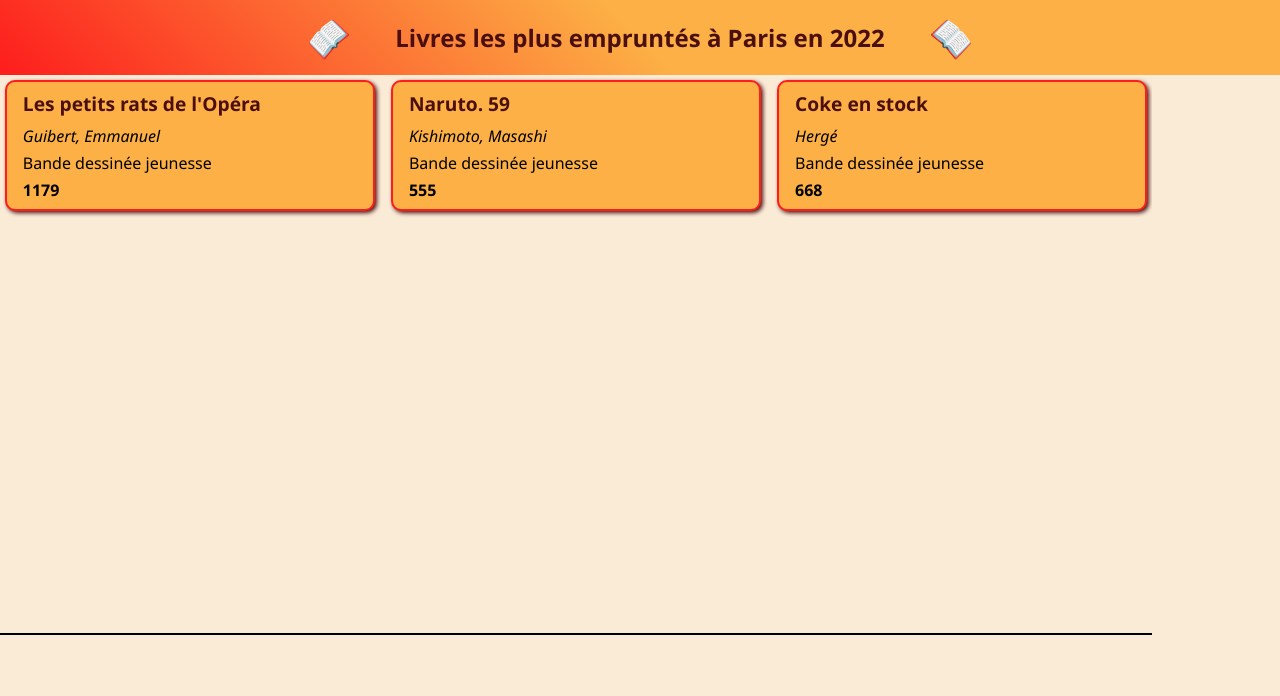
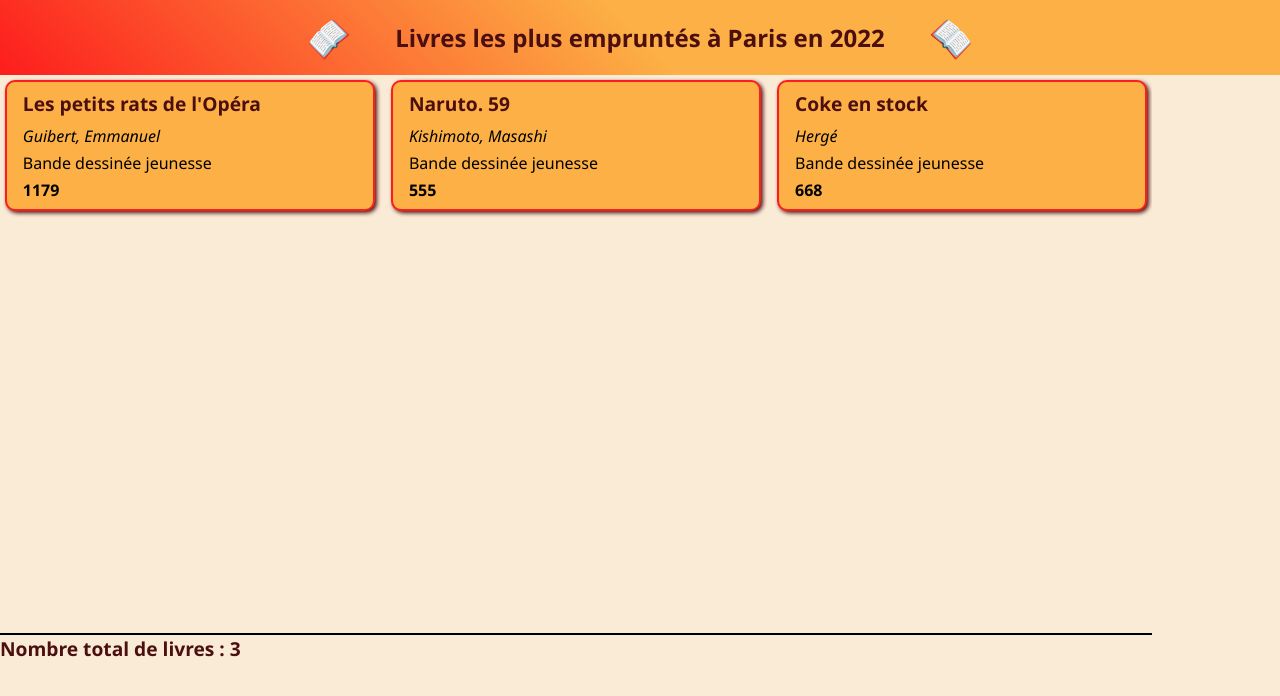
Before and after one commit to Ellundril/adataviz-react, a React (Vite) app: page / in a window 1280 px wide. Shown: the top 696 px of the page. Built offline with nearby package versions, Linux system fonts and the light colour scheme.

Commit message:
Ajout du composant nb de titres dans app.jsx

```diff
--- a/src/App.jsx
+++ b/src/App.jsx
@@ -1,7 +1,7 @@
-import "./index.css";
 import Entete from "./components/Entete";
 import Carte from "./components/Carte";
 import { donnees } from "./donnees.js";
+import NombredeTitres from "./components/NombreDeTitres.jsx";
 
 function App() {
   return (
@@ -18,6 +18,7 @@ function App() {
           ></Carte>
         ))}
       </section>
+      <NombredeTitres longueur={donnees.length}></NombredeTitres>
     </>
   );
 }
```
